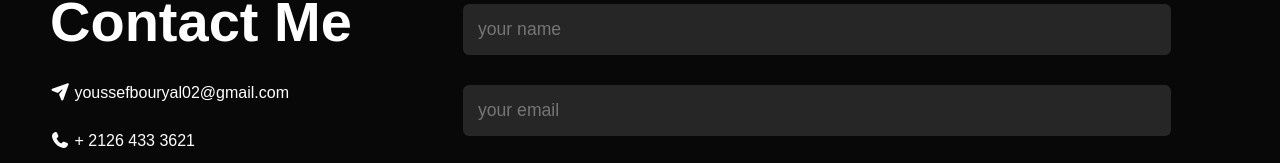
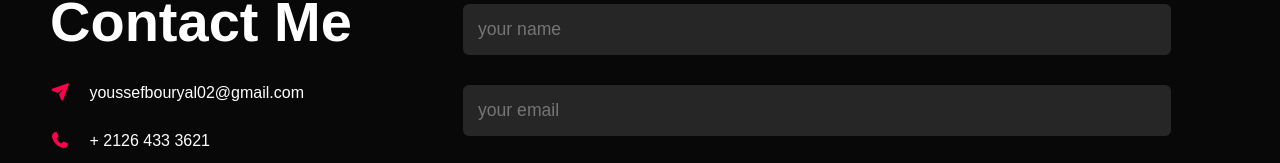
Before and after one commit to thenew-programer/youssef-bouryal, a plain HTML site: page index.html in a window 1280 px wide. Shown: the part 2114-2277 px from the top of the page. Drawn offline with nearby package versions, Linux system fonts and the light colour scheme.

```diff
--- a/css/style.css
+++ b/css/style.css
@@ -252,10 +252,10 @@ nav a:hover::after {
 .contact-left p {
   margin-top: 30px;
 }
-.contact-left p i {
-  color: var(--gray-color);
+.contact-left p .icn {
+  color: var(--other-color);
   margin-right: 15px;
-  font-size: 0.3rem;
+  font-size: 1rem;
 }
 .social-icons a {
   margin: 30px 10px;
--- a/index.html
+++ b/index.html
@@ -314,10 +314,10 @@
           <div class="contact-left">
             <h1 class="sub-title">Contact Me</h1>
             <p>
-              <i class="fa-solid fa-paper-plane"></i>
+              <i class="fa-solid fa-paper-plane icn"></i>
               youssefbouryal02@gmail.com
             </p>
-            <p><i class="fa-solid fa-phone"></i> &plus; 2126 433 3621</p>
+            <p><i class="fa-solid fa-phone icn"></i> &plus; 2126 433 3621</p>
             <div class="social-icons">
               <a
                 href="https://twitter.com/youssef_bouryal"
```
